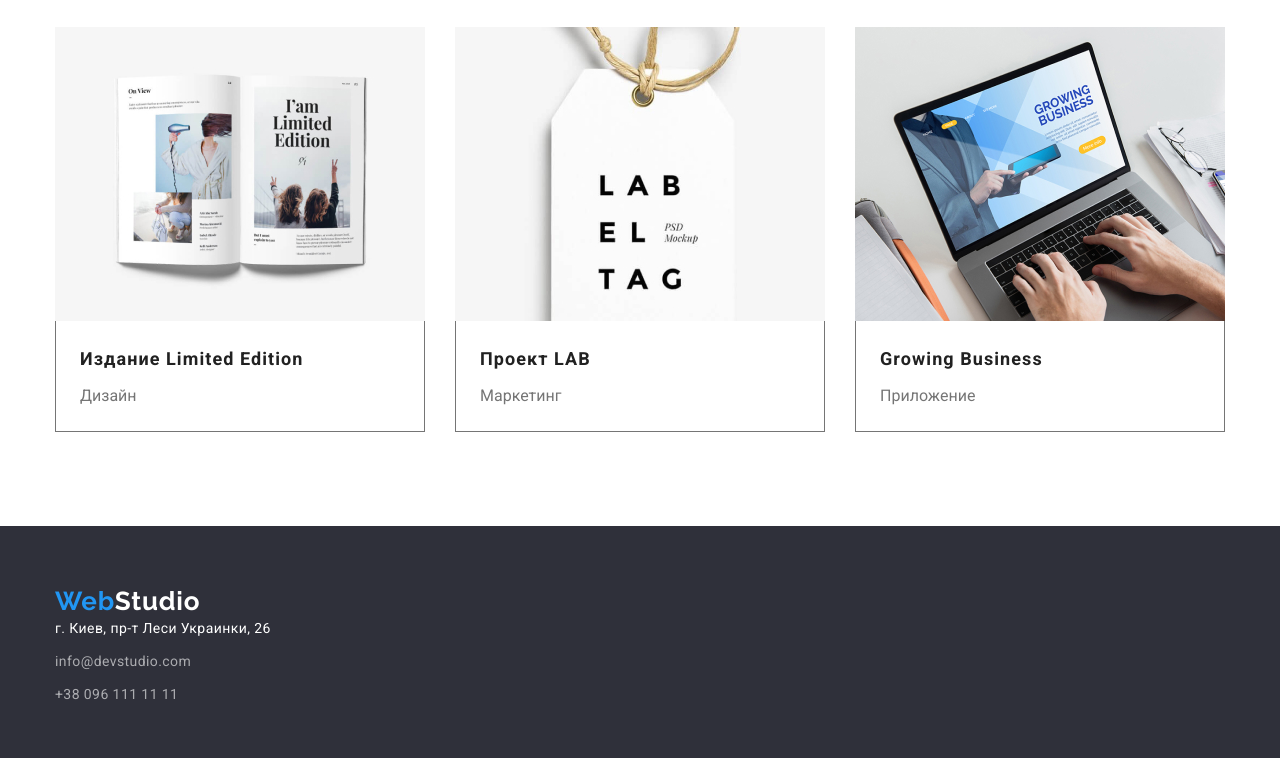
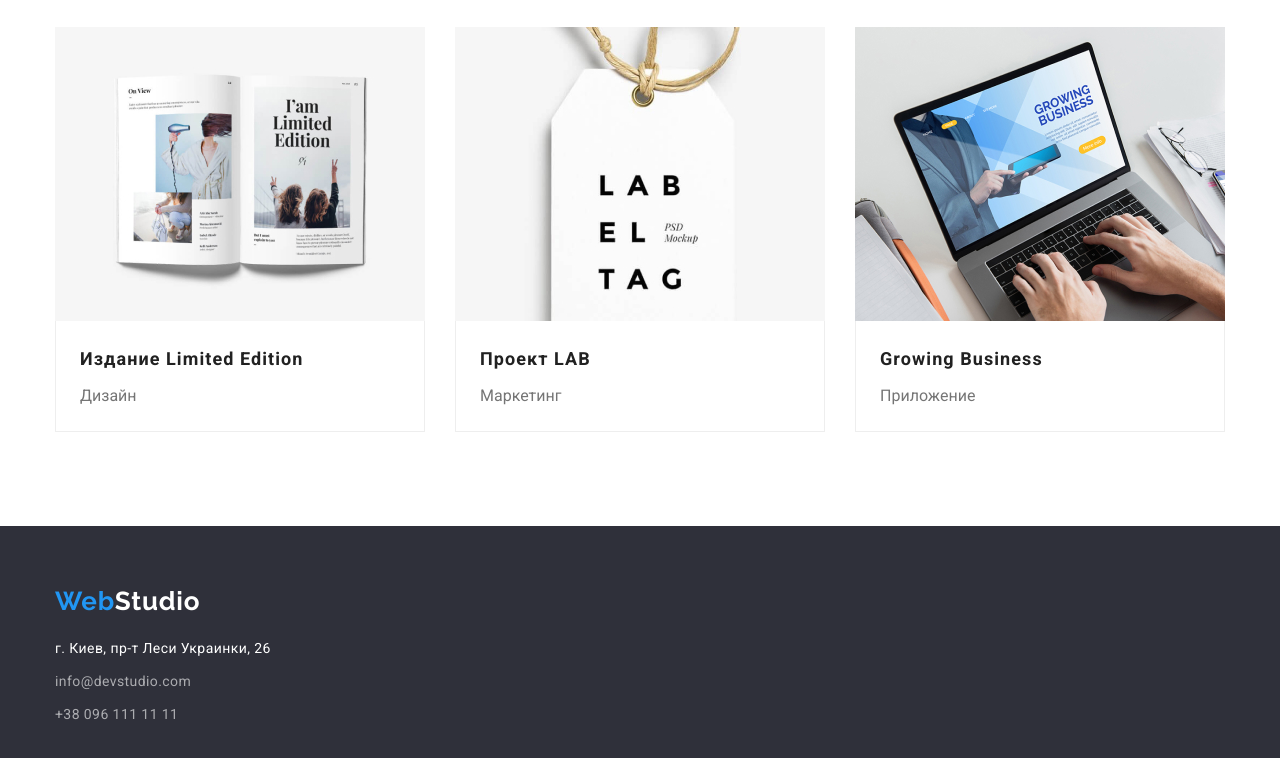
Before and after one commit to Yurablaga/goit-markup-hw-03, a plain HTML site: page portfolio.html in a window 1280 px wide. Shown: the part 1108-1866 px from the top of the page. Drawn offline with nearby package versions, Linux system fonts and the light colour scheme.

Commit message:
dz3155
dz3155

```diff
--- a/css/styles.css
+++ b/css/styles.css
@@ -285,7 +285,7 @@ img{
   background: var(--fon-color);
     }
  .address{
-   margin-bottom: 20px;
+   margin-top: 20px;
  }
 
   .footer-section-text{
@@ -411,7 +411,7 @@ ul{
   padding-right: 24px;
   padding-top: 20px;
   padding-bottom: 20px;
-  border-bottom: 1px solid;
-  border-left: 1px solid;
-  border-right: 1px solid;
+  border-bottom: 1px solid rgba(238,238,238,1);
+  border-left: 1px solid rgba(238,238,238,1);
+  border-right: 1px solid rgba(238,238,238,1);
 }
```
Also changed, not shown: index.html (+1 -1 lines).
